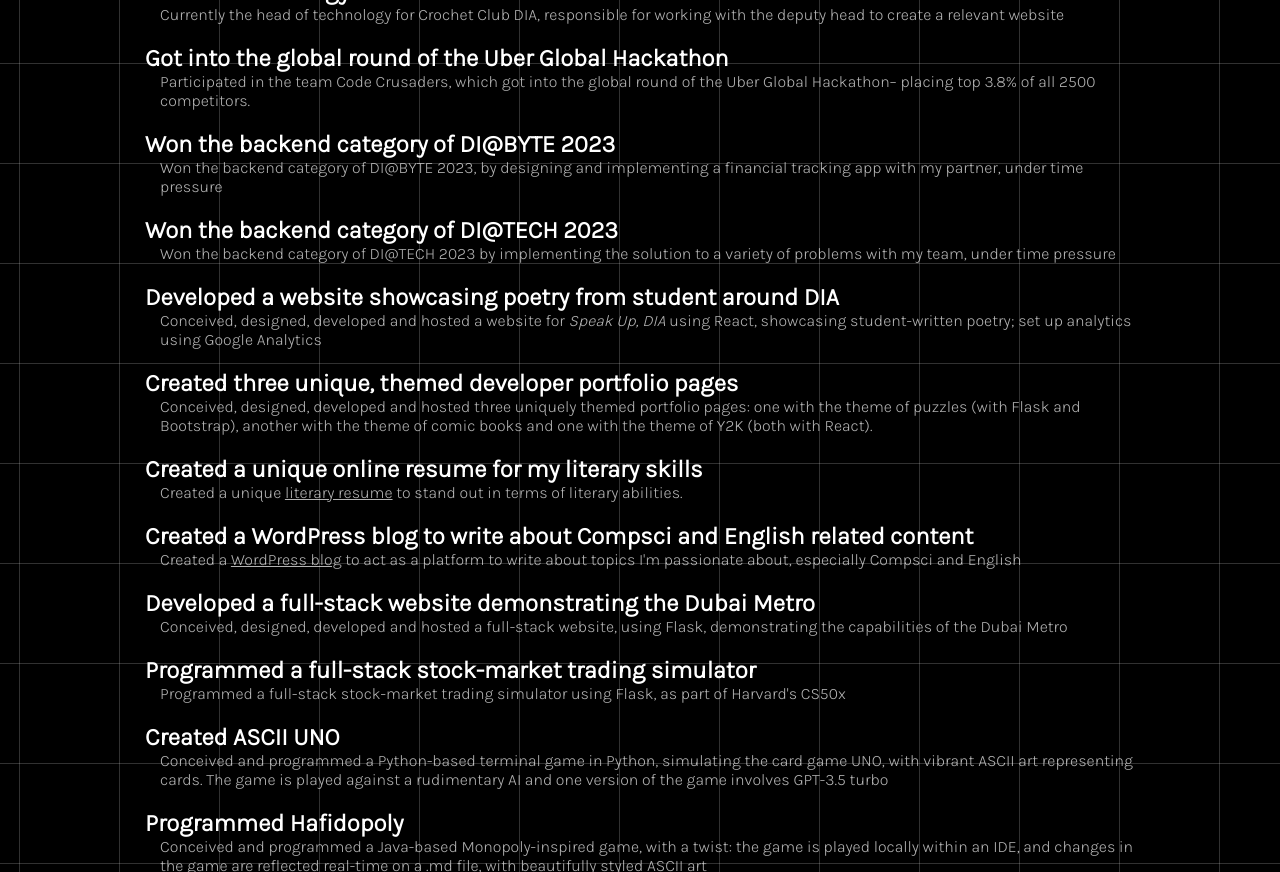
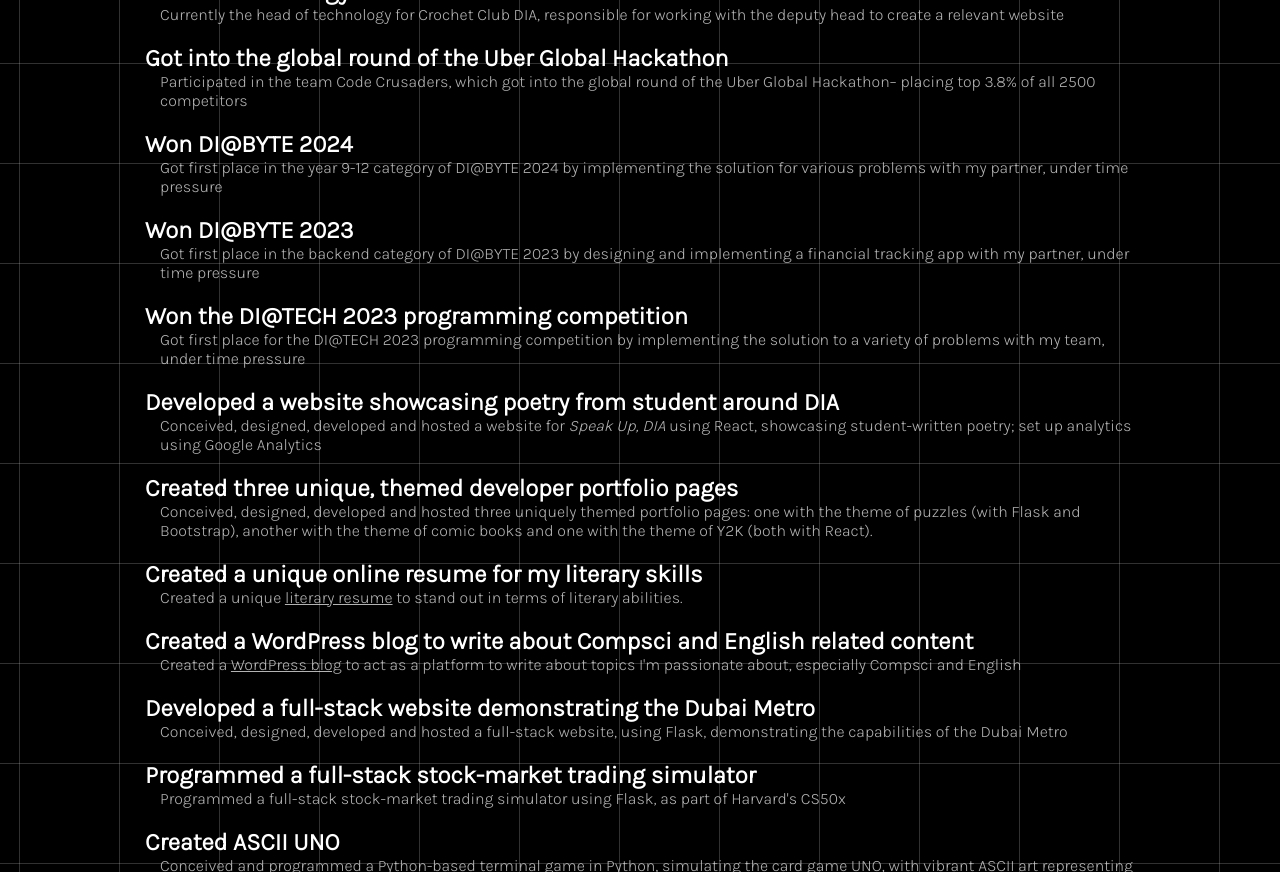
Before and after one commit to hafideledath/hafid-portfolio, a React (Create React App) app: page / in a window 1280 px wide. Shown: the part 4460-5332 px from the top of the page. Built offline with nearby package versions, Linux system fonts and the light colour scheme.

Commit message:
added stuff to my resume

```diff
--- a/src/Resume.js
+++ b/src/Resume.js
@@ -78,13 +78,16 @@
         <p>Currently the head of technology for Crochet Club DIA, responsible for working with the deputy head to create a relevant website</p>
 
         <h3>Got into the global round of the Uber Global Hackathon</h3>
-        <p>Participated in the team Code Crusaders, which got into the global round of the Uber Global Hackathon– placing top 3.8% of all 2500 competitors.</p>
+        <p>Participated in the team Code Crusaders, which got into the global round of the Uber Global Hackathon– placing top 3.8% of all 2500 competitors</p>
 
-        <h3>Won the backend category of DI@BYTE 2023</h3>
-        <p>Won the backend category of DI@BYTE 2023, by designing and implementing a financial tracking app with my partner, under time pressure</p>
+        <h3>Won DI@BYTE 2024</h3>
+        <p>Got first place in the year 9-12 category of DI@BYTE 2024 by implementing the solution for various problems with my partner, under time pressure</p>
 
-        <h3>Won the backend category of DI@TECH 2023</h3>
-        <p>Won the backend category of DI@TECH 2023 by implementing the solution to a variety of problems with my team, under time pressure</p>
+        <h3>Won DI@BYTE 2023</h3>
+        <p>Got first place in the backend category of DI@BYTE 2023 by designing and implementing a financial tracking app with my partner, under time pressure</p>
+
+        <h3>Won the DI@TECH 2023 programming competition</h3>
+        <p>Got first place for the DI@TECH 2023 programming competition by implementing the solution to a variety of problems with my team, under time pressure</p>
 
         <h3>Developed a website showcasing poetry from student around DIA</h3>
         <p>Conceived, designed, developed and hosted a website for <i>Speak Up, DIA</i> using React, showcasing student-written poetry; set up analytics using Google Analytics</p>
```
